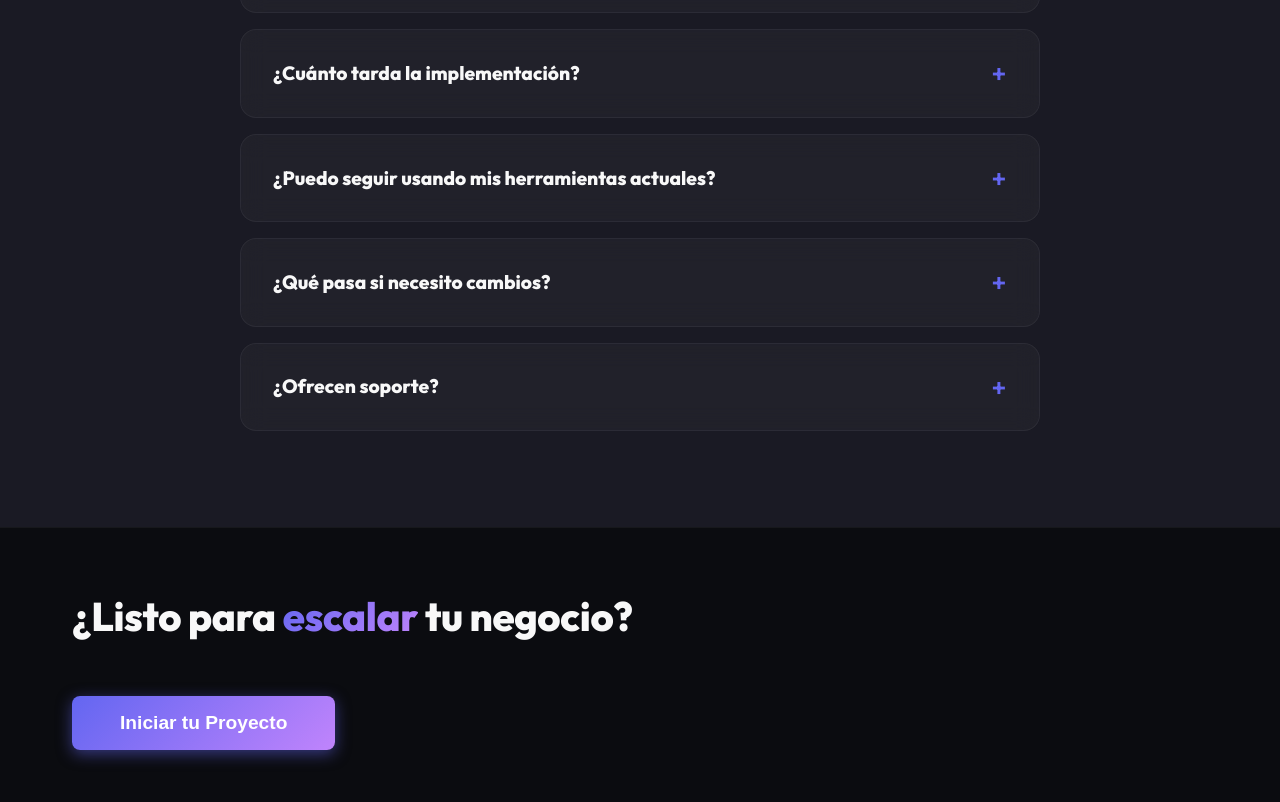
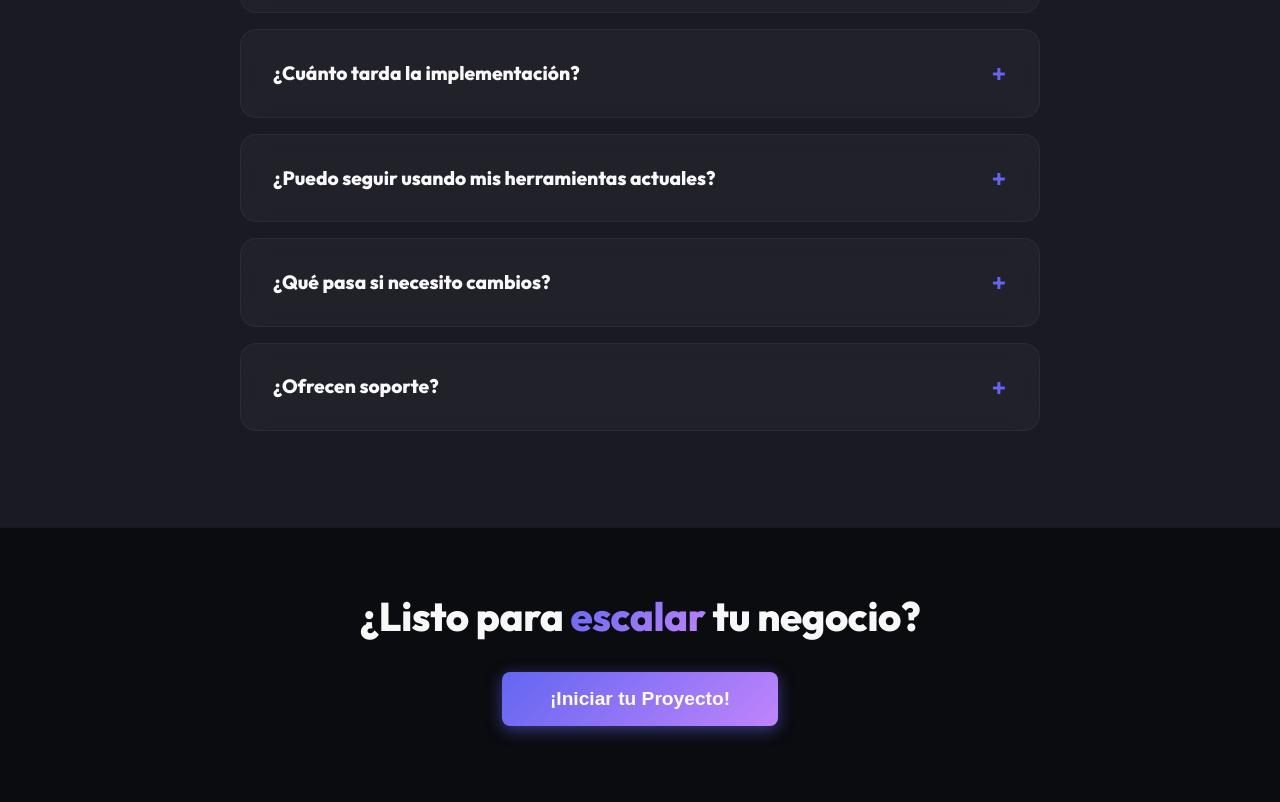
Before and after one commit to luk1311/AutoScale-agency, a React (Vite) app: page / in a window 1280 px wide. Shown: the part 7787-8589 px from the top of the page. Built offline with nearby package versions, Linux system fonts and the light colour scheme; no server answers; the database is empty.

Commit message:
feat: add FooterCTA component for lead generation with modal trigger

```diff
--- a/src/components/FooterCTA.jsx
+++ b/src/components/FooterCTA.jsx
@@ -3,10 +3,10 @@ import './FooterCTA.css';
 const FooterCTA = ({ openModal }) => {
   return (
     <section className="section footer-cta-section" id="contacto" style={{ padding: '4rem 0', borderTop: '1px solid rgba(255,255,255,0.05)' }}>
-      <div className="container text-center">
+      <div className="container text-center" style={{ display: 'flex', flexDirection: 'column', alignItems: 'center' }}>
         <h2 style={{ marginBottom: '2rem', fontSize: '2.5rem' }}>¿Listo para <span className="text-gradient">escalar</span> tu negocio?</h2>
-        <button onClick={openModal} className="btn btn-primary btn-large cta-btn" style={{ padding: '1rem 3rem', fontSize: '1.2rem' }}>
-          Iniciar tu Proyecto
+        <button onClick={openModal} className="btn btn-primary btn-large cta-btn" style={{ padding: '1rem 3rem', fontSize: '1.2rem', margin: '0 auto' }}>
+          ¡Iniciar tu Proyecto!
         </button>
       </div>
     </section>
```
